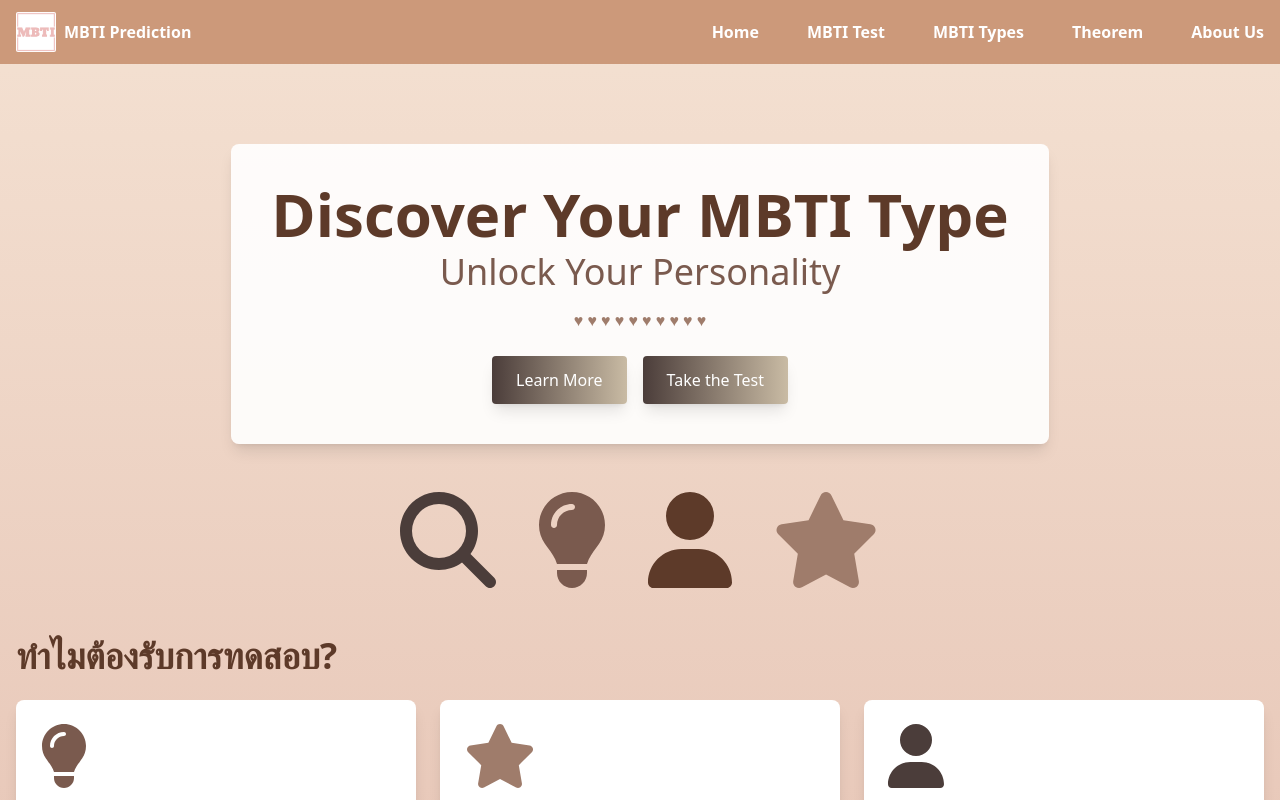
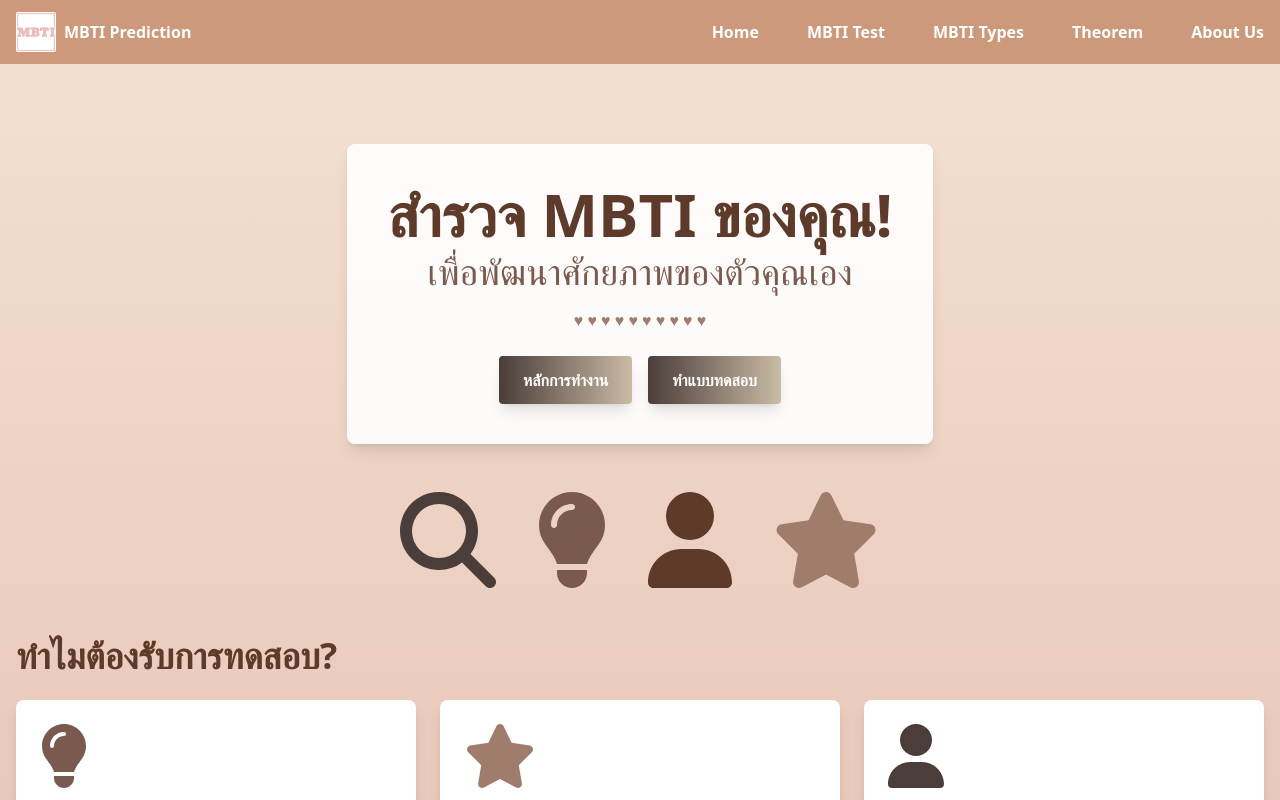
Before and after one commit to louiskub/MBTI_Prediction-Linear-Algebra-, a React (Vite) app in the folder web_app/frontend/: page / in a window 1280 px wide. Shown: the top 800 px of the page. Built offline with nearby package versions, Linux system fonts and the light colour scheme; the HTML template or start-up script is replaced by a standard one; a web font is replaced by a local one.

Commit message:
translate home page to thai

```diff
--- a/web_app/frontend/src/pages/Home.tsx
+++ b/web_app/frontend/src/pages/Home.tsx
@@ -12,15 +12,15 @@ const App: React.FC = () => {
 
             <main className="flex-grow flex flex-col items-center pt-16 px-4">
                 <section className="intro-section text-center p-10 shadow-lg rounded-lg bg-white bg-opacity-90 mb-12 mt-20 transform transition-transform duration-300 hover:scale-105">
-                    <h1 className="text-6xl font-bold text-[#5D3A29]">Discover Your MBTI Type</h1>
-                    <h2 className="text-4xl text-[#7A5A4E] mt-2">Unlock Your Personality</h2>
+                    <h1 className="text-6xl font-bold text-[#5D3A29]">สำรวจ MBTI ของคุณ!</h1>
+                    <h2 className="text-4xl text-[#7A5A4E] mt-2">เพื่อพัฒนาศักยภาพของตัวคุณเอง</h2>
                     <p className="description text-[#9F7C6B] mt-4">♥ ♥ ♥ ♥ ♥ ♥ ♥ ♥ ♥ ♥</p>
                     <div className="portfolio-buttons mt-6 flex justify-center space-x-4">
-                        <a href="/theorem" className="btn bg-gradient-to-r from-[#4B3D3A] to-[#C9BBA4] text-white py-3 px-6 rounded shadow-lg transform transition-all duration-300 hover:from-[#3D2A25] hover:to-[#C19B8E] hover:scale-105 hover:shadow-xl">
-                            Learn More
+                        <a href="/theorem" className="font-bold btn bg-gradient-to-r from-[#4B3D3A] to-[#C9BBA4] text-white py-3 px-6 rounded shadow-lg transform transition-all duration-300 hover:from-[#3D2A25] hover:to-[#C19B8E] hover:scale-105 hover:shadow-xl">
+                            หลักการทำงาน
                         </a>
-                        <a href="/mbti-test" className="btn bg-gradient-to-r from-[#4B3D3A] to-[#C9BBA4] text-white py-3 px-6 rounded shadow-lg transform transition-all duration-300 hover:from-[#3D2A25] hover:to-[#C19B8E] hover:scale-105 hover:shadow-xl">
-                            Take the Test
+                        <a href="/mbti-test" className="font-bold btn bg-gradient-to-r from-[#4B3D3A] to-[#C9BBA4] text-white py-3 px-6 rounded shadow-lg transform transition-all duration-300 hover:from-[#3D2A25] hover:to-[#C19B8E] hover:scale-105 hover:shadow-xl">
+                            ทำแบบทดสอบ
                         </a>
                     </div>
                 </section>
```
